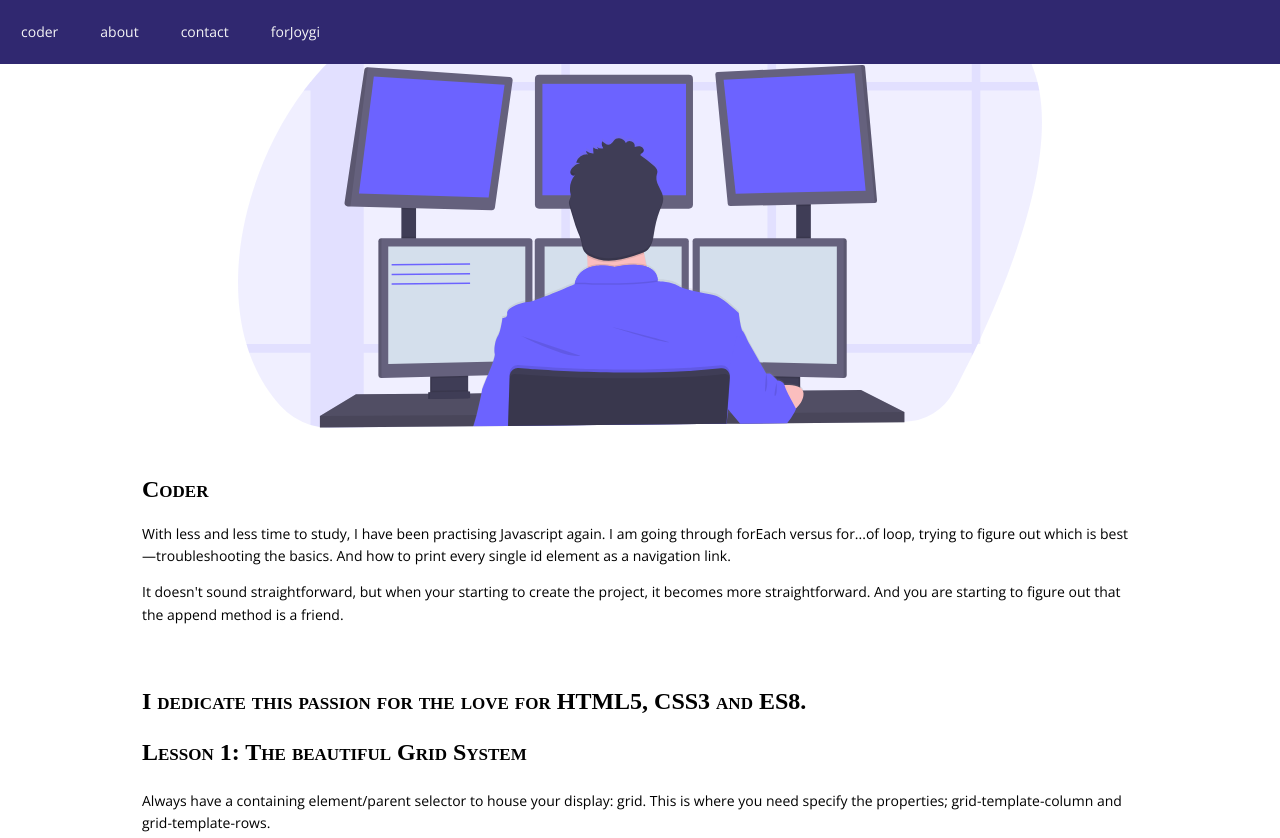
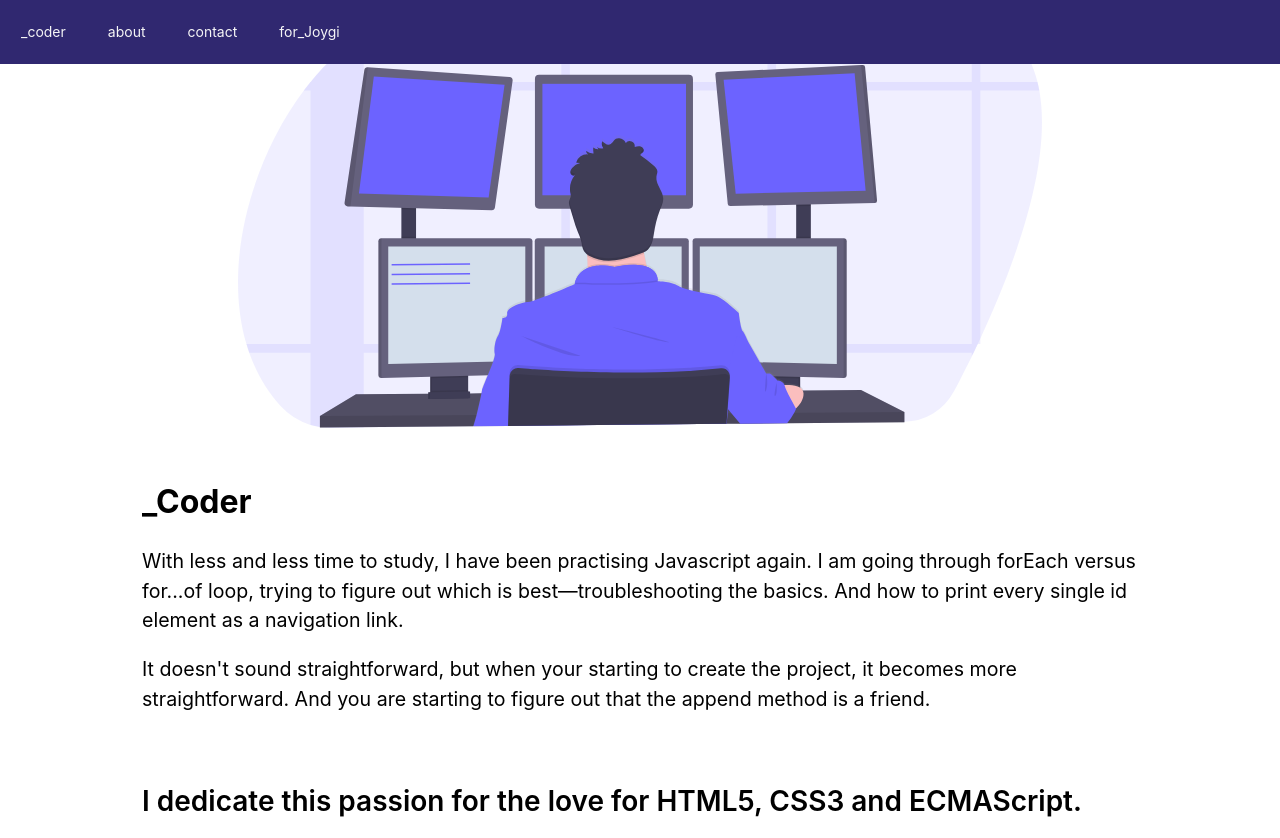
Before and after one commit to BeknSeattle/Responsive-flex-grid-site, a website with bundled scripts: page index.html in a window 1280 px wide. Shown: the top 838 px of the page. Built offline with nearby package versions, Linux system fonts and the light colour scheme.

Commit message:
font-update

```diff
--- a/css/master.css
+++ b/css/master.css
@@ -2,19 +2,27 @@ body{
   text-align: left;
   background-color:rgb(255, 255, 255);
   font-size:14px;
-  font-family: 'Open Sans', sans-serif;
+  font-family: "SF Pro Text","Myriad Set Pro","SF Pro Icons","Helvetica Neue","Helvetica","Arial",sans-serif;
   width:100%;
   margin: 0 auto;
   padding:0;
   line-height: 1.6;
 }
-h1,h2,h3,h4,h5,h6{
-  font-family: 'Noto Serif TC', serif;
-  font-weight: 800;
+h1 {
+  font-size: xx-large;
+}
+h2 {
+  font-size: 2em;
+  font-weight: 600;
+}
+p {
+  font-size: 1.4em;
+  line-height: 1.5;
+}
+h1,
+h2{
   font-style: normal;
-  line-height: 1.12;
-  font-size: x-large;
-  font-variant: small-caps;
+  line-height: 1.2;
 }
 /***NAV and FOOTER***/
 .navigation{
@@ -24,6 +32,7 @@ h1,h2,h3,h4,h5,h6{
 }
 .main-nav{
   display: flex;
+  flex-wrap: wrap;
   list-style: none;
   margin:0 auto;
   padding:0;
@@ -82,7 +91,11 @@ footer{
   padding: 1.5em;
 }
 footer p {
-  font-size: .8em;
+  font-size: .9em;
+  line-height: 1.7;
+}
+footer p + p {
+  margin: 0;
 }
 footer .code-container {
   padding: 1em;
@@ -93,9 +106,15 @@ footer .code-container {
 .box > img{
   width:100%;
 }
+.glory {
+  width: 90%;
+}
 @media only screen and (min-width:900px){
   .container{
     width:80%;
+  }
+  .glory {
+  width: 60%;
   }
   #grid-wrapper{
     grid-template-columns: repeat(2, 1fr);
@@ -107,6 +126,9 @@ footer .code-container {
 @media only screen and (min-width:1400px){
   .container{
     width:70%;
+  }
+  .glory {
+  width: 70%;
   }
   #grid-wrapper,
   footer{
@@ -121,7 +143,6 @@ footer .code-container {
 .grow {
 transition: all .2s ease-in-out;
 }
-
 .grow:hover {
 transform: scale(1.2);
 background: none;
--- a/index.html
+++ b/index.html
@@ -5,7 +5,6 @@
     <meta name="viewport" content="width=device-width, initial-scale=1.0">
     <title>Bek's Simple HTML Template</title>
     <link rel="stylesheet" href="css/master.css">
-    <link href="https://fonts.googleapis.com/css?family=Noto+Serif+TC|Open+Sans" rel="stylesheet">
   </head>
   <body>
       <nav class="navigation">
@@ -18,14 +17,14 @@
       <header class="header"></header>
 
       <div class="container">
-        <section class="code-container hero" id="coder">
-          <h1>Coder</h1>
+        <section class="code-container hero" id="_coder">
+          <h1>_Coder</h1>
           <p>With less and less time to study, I have been practising Javascript again. I am going through forEach versus for...of loop, trying to figure out which is best—troubleshooting the basics. And how to print every single id element as a navigation link.</p>
           <p>It doesn't sound straightforward, but when your starting to create the project, it becomes more straightforward. And you are starting to figure out that the append method is a friend.</p>
         </section>
 
         <article>
-          <h2>I dedicate this passion for the love for HTML5, CSS3 and ES8.</h2>
+          <h2>I dedicate this passion for the love for HTML5, CSS3 and ECMAScript.</h2>
           <h3>Lesson 1: <span>The beautiful Grid System</span></h3>
           <p>Always have a containing element/parent selector to house your display: grid. This is where you need specify the properties; grid-template-column and grid-template-rows.</p>
           <p>Note that the code snippet below for the class grid-wrapper selector have the property grid-template-columns with the repeat() value. This simple syntax will automatically adjust the grid by filling-up its parent container.</p>
@@ -75,12 +74,12 @@
           <p>svg images used on this site is brought to you by: <a href="https://undraw.co/illustrations">Undraw.co</a> </p>
         </div>
       <footer class="footer">
-        <section class="code-container hero" id="forJoygi">
+        <section class="code-container hero glory" id="for_Joygi">
           <h1>For Joygi</h1>
           <p>I dedicate all the things I learn to the Almighty, as all knowledge comes from him. All wisdom comes from him. We are wise when we follow his words. All my hard work is for my husband who despite his sickness, fights to live and never stops praising the living God, Jesus! To you, all the praise and Glory! Thank you to all the nurses and doctors. Nothing is impossible with God. Glory to Jesus!</p>
           </section>
-          <p class="middle">Practice makes perfect. 2018-2020.</p>
-          <p class="middle">HTML Template by <a href="www.joygibek.com">Maria Victoria Reyes</a></p>
+          <p class="middle">Practice makes perfect. <br>2018-2020.</p>
+          <p class="middle">HTML Template by <br><a href="www.joygibek.com">Maria Victoria Reyes</a></p>
       </footer>
       <script src="script.js"></script>
 </body>
```
